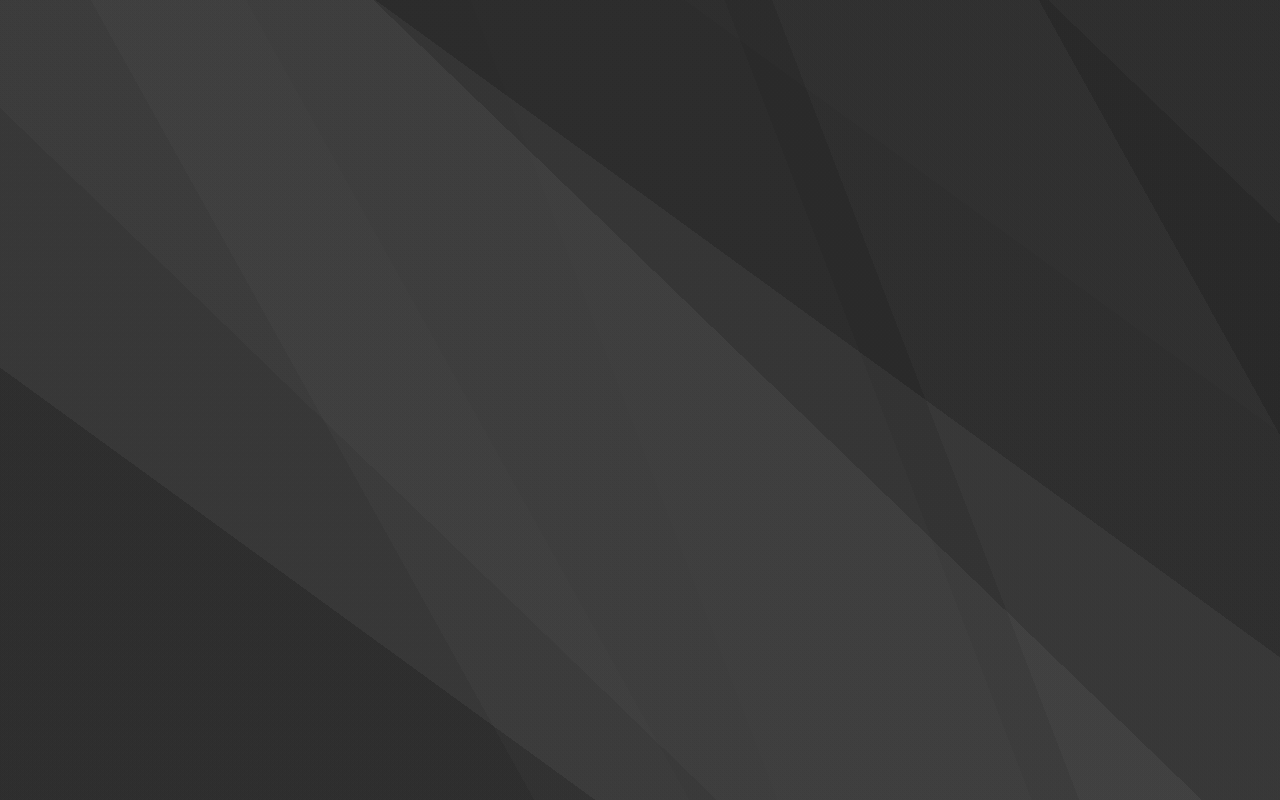
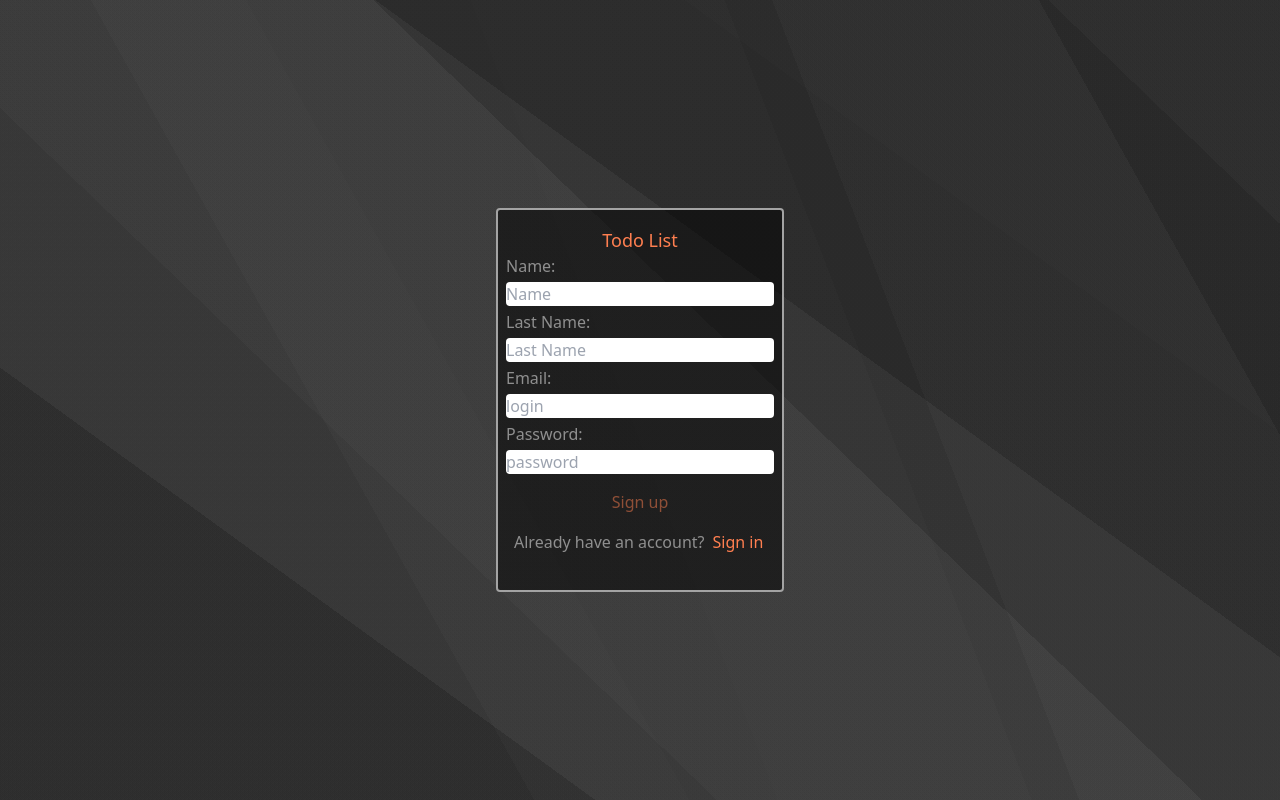
Before and after one commit to Zlus95/todo_v2, a React (Create React App) app in the folder frontend/: page /register in a window 1280 px wide. Before the commit this address had no page. Built offline with nearby package versions, Linux system fonts and the light colour scheme.

Commit message:
reg form done

```diff
--- /dev/null
+++ b/frontend/src/Auth/Registration.js
@@ -0,0 +1,126 @@
+import React, { useState, useRef } from "react";
+import { Link, useNavigate } from "react-router-dom";
+import { useMutation } from "@tanstack/react-query";
+import api from "../api";
+
+async function registration(user) {
+  const { data } = await api.post("/register", user);
+  return data;
+}
+
+const Registration = () => {
+  const navigate = useNavigate();
+  const emailRef = useRef(null);
+  const passwordRef = useRef(null);
+  const nameRef = useRef(null);
+  const lastNameRef = useRef(null);
+  const [validForm, setValid] = useState(false);
+
+  const changeInput = () => {
+    const email = emailRef.current.value;
+    const password = passwordRef.current.value;
+    const name = nameRef.current.value;
+    const lastName = lastNameRef.current.value;
+    setValid(
+      email.trim() !== "" &&
+        password.trim() !== "" &&
+        name.trim() !== "" &&
+        lastName.trim() !== ""
+    );
+  };
+
+  const mutationReg = useMutation({
+    mutationFn: registration,
+    onSuccess: () => navigate("/login"),
+    onError: ({ response }) => alert(response.data),
+  });
+
+  const handlerSubmit = (event) => {
+    event.preventDefault();
+    if (
+      emailRef.current &&
+      passwordRef.current &&
+      nameRef.current &&
+      lastNameRef.current
+    ) {
+      const email = emailRef.current.value;
+      const password = passwordRef.current.value;
+      const name = nameRef.current.value;
+      const lastName = lastNameRef.current.value;
+      mutationReg.mutate({ email, password, name, lastName });
+    }
+  };
+
+  const inputFields = [
+    {
+      id: "Name",
+      label: "Name:",
+      placeholder: "Name",
+      ref: nameRef,
+    },
+    {
+      id: "Last Name",
+      label: "Last Name:",
+      placeholder: "Last Name",
+      ref: lastNameRef,
+    },
+    {
+      id: "email",
+      label: "Email:",
+      placeholder: "login",
+      ref: emailRef,
+    },
+    {
+      id: "password",
+      label: "Password:",
+      placeholder: "password",
+      type: "password",
+      ref: passwordRef,
+    },
+  ];
+
+  return (
+    <form
+      className="flex justify-center items-center h-full"
+      onSubmit={handlerSubmit}
+    >
+      <div className="h-96 w-72 bg-black/50 border-2 border-neutral-400 rounded">
+        <p className="text-primary flex justify-center pt-4 text-lg">
+          Todo List
+        </p>
+        <div className="flex flex-col gap-1 px-2">
+          {inputFields.map((field) => (
+            <React.Fragment key={field.id}>
+              <label htmlFor={field.id} className="text-white/50">
+                {field.label}
+              </label>
+              <input
+                placeholder={field.placeholder}
+                id={field.id}
+                onChange={changeInput}
+                ref={field.ref}
+                type={field.type || "text"}
+              />
+            </React.Fragment>
+          ))}
+        </div>
+        <div className="flex justify-center pt-4">
+          <button
+            className={validForm ? "text-primary" : "text-primary/50"}
+            disabled={!validForm}
+          >
+            Sign up
+          </button>
+        </div>
+        <div className="p-4 flex gap-2">
+          <p className="text-white/50">Already have an account?</p>
+          <Link to="/login" className="text-primary">
+            Sign in
+          </Link>
+        </div>
+      </div>
+    </form>
+  );
+};
+
+export default Registration;
--- a/frontend/src/Navigation/Navigation.js
+++ b/frontend/src/Navigation/Navigation.js
@@ -1,9 +1,9 @@
 import React, { useEffect } from "react";
 import { useNavigate } from "react-router-dom";
-
 import { BrowserRouter as Router, Route, Routes } from "react-router-dom";
 import Auth from "../Auth/Auth";
 import TodoPage from "../Tasks/Tasks";
+import Registration from "../Auth/Registration";
 
 const withAuth = (Component) => {
   return (props) => {
@@ -31,6 +31,7 @@ const Navigation = () => {
       <Routes>
         <Route path="/" element={<PrivateTodoPage />} />
         <Route path="/login" element={<Auth />} />
+        <Route path="/register" element={<Registration />} />
       </Routes>
     </Router>
   );
```
